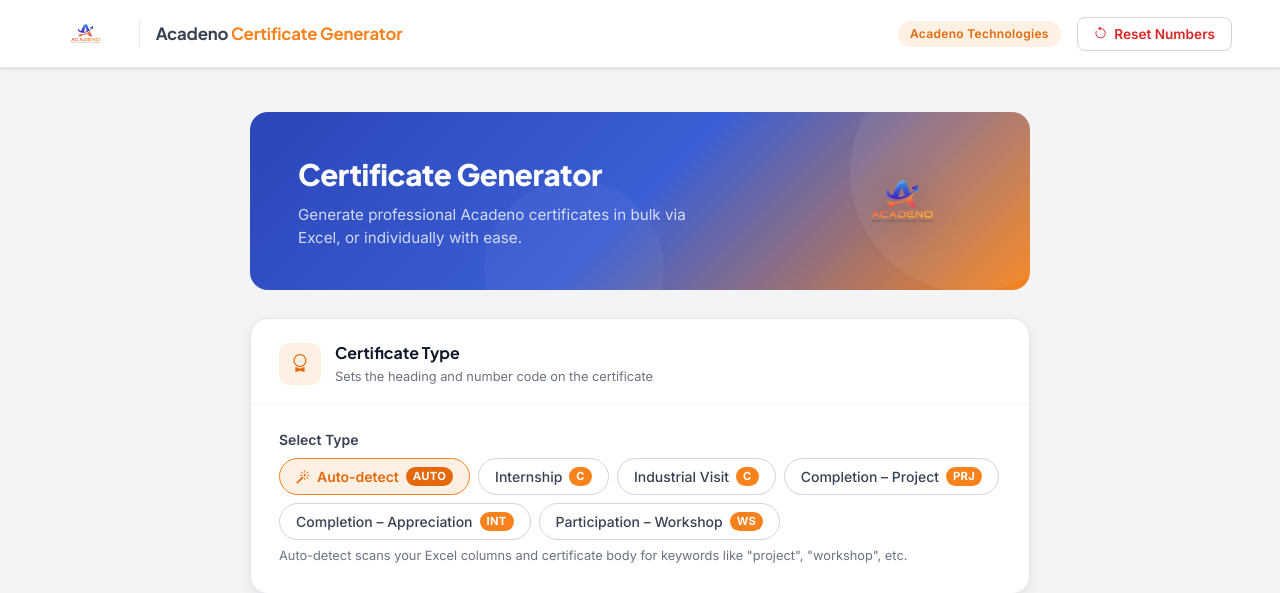
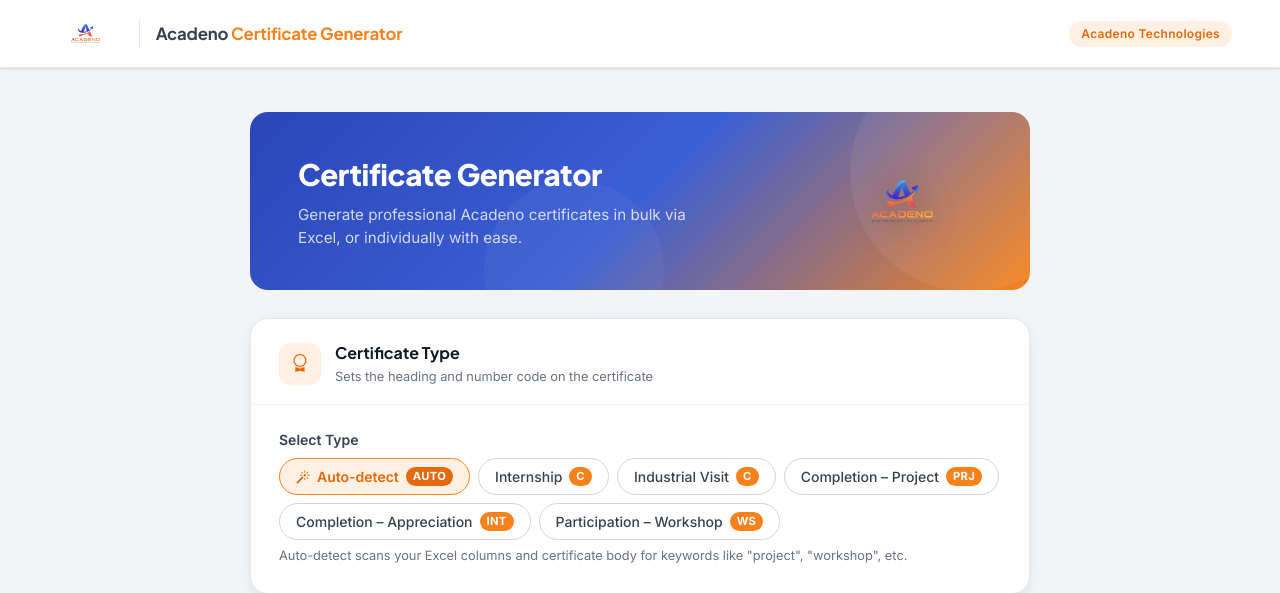
Before and after one commit to harishma-adarsh/Acadeno_Certificate, a Flask app: page / in a window 1280 px wide. Shown: the top 593 px of the page. Run offline with Flask 3, Linux system fonts and the light colour scheme; some libraries are stand-ins or nearby versions.

Commit message:
Remove Reset Numbers button from topbar

```diff
--- a/templates/upload.html
+++ b/templates/upload.html
@@ -652,9 +652,6 @@
         <div class="topbar-appname">Acadeno <span>Certificate Generator</span></div>
         <div class="topbar-spacer"></div>
         <span class="topbar-badge">Acadeno Technologies</span>
-        <button class="btn-reset" id="clearDbBtn">
-            <i class="bi bi-arrow-counterclockwise"></i> Reset Numbers
-        </button>
     </nav>
 
     <!-- ═══ PAGE BODY ═══ -->
```
